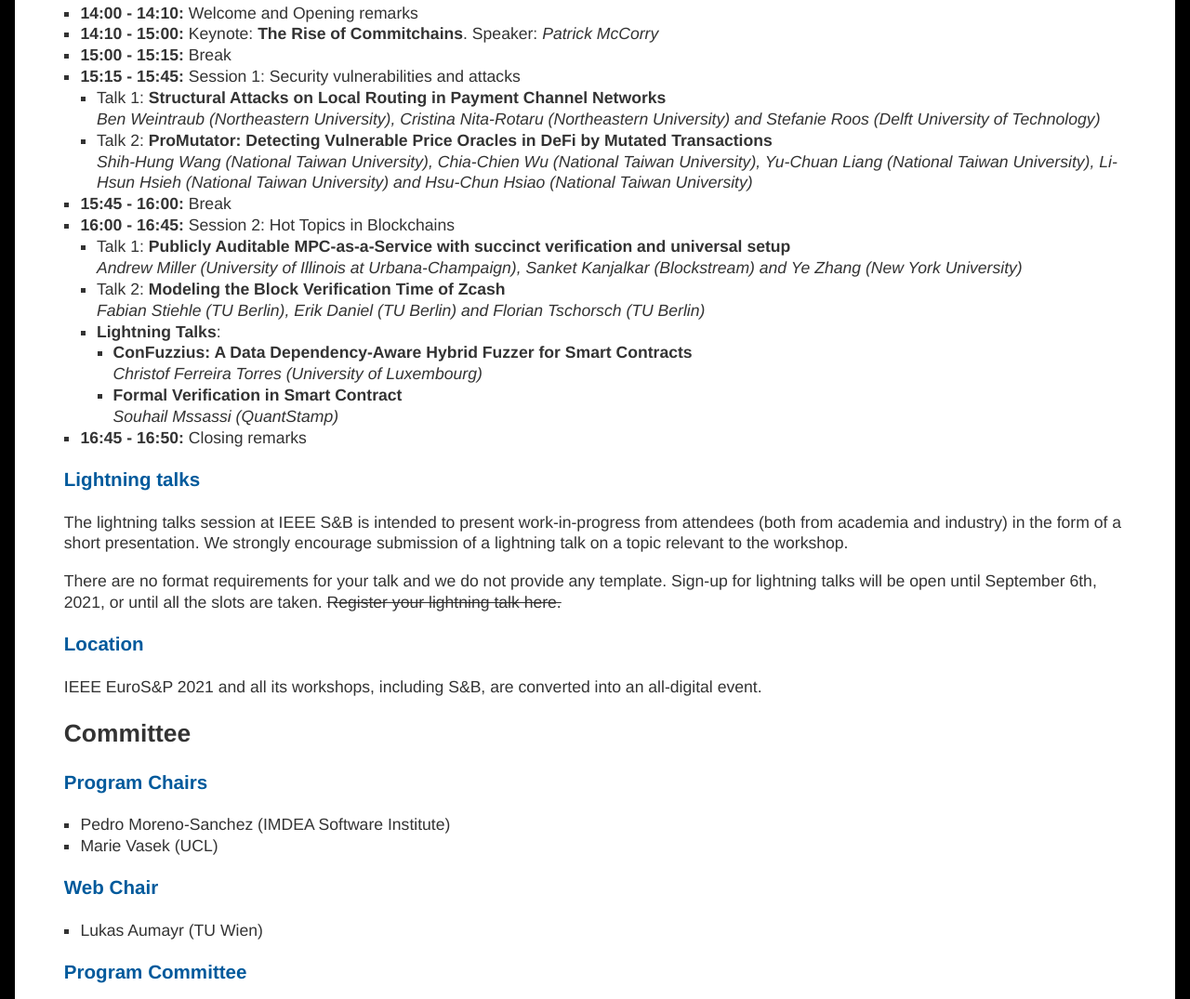
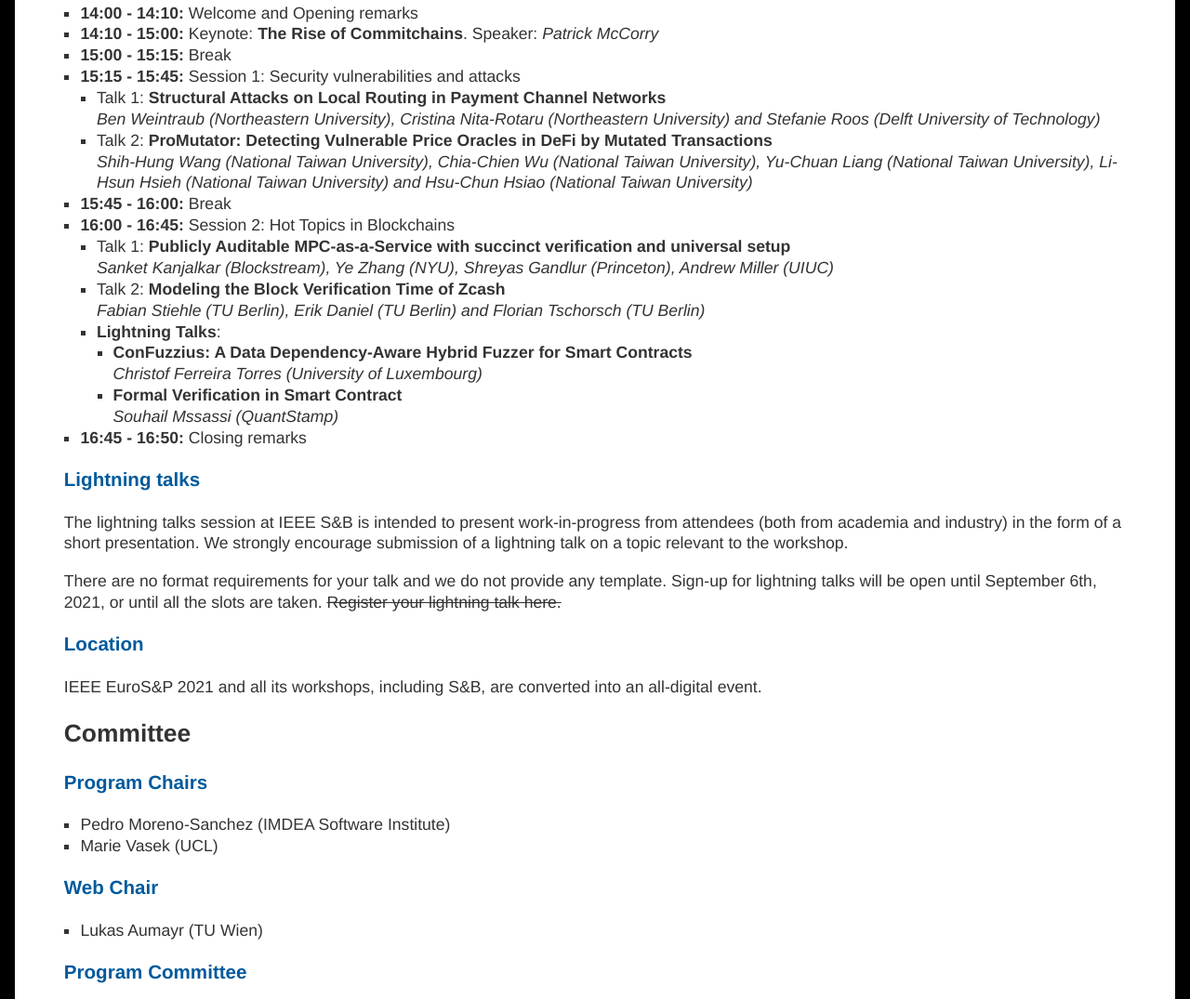
Before and after one commit to ieeesb21-web/ieeesb21-web.github.io, a plain HTML site: page index.html in a window 1280 px wide. Shown: the part 1768-2843 px from the top of the page at 93% size. Drawn offline with Linux system fonts and the light colour scheme.

Commit message:
change authors

```diff
--- a/index.html
+++ b/index.html
@@ -266,7 +266,7 @@
           <li><b>15:45 - 16:00:</b> Break</li>
           <li><b>16:00 - 16:45:</b> Session 2: Hot Topics in Blockchains</li>
             <ul>
-              <li>Talk 1: <strong>Publicly Auditable MPC-as-a-Service with succinct verification and universal setup</strong> <br/><i>Andrew Miller (University of Illinois at Urbana-Champaign), Sanket Kanjalkar (Blockstream) and Ye Zhang (New York University)</i></li>
+              <li>Talk 1: <strong>Publicly Auditable MPC-as-a-Service with succinct verification and universal setup</strong> <br/><i>Sanket Kanjalkar (Blockstream), Ye Zhang (NYU), Shreyas Gandlur (Princeton), Andrew Miller (UIUC)</i></li>
               <li>Talk 2: <strong>Modeling the Block Verification Time of Zcash</strong> <br/><i>Fabian Stiehle (TU Berlin), Erik Daniel (TU Berlin) and Florian Tschorsch (TU Berlin)</i></li>
               <li><strong>Lightning Talks</strong>: </li>
               <ul>
```
